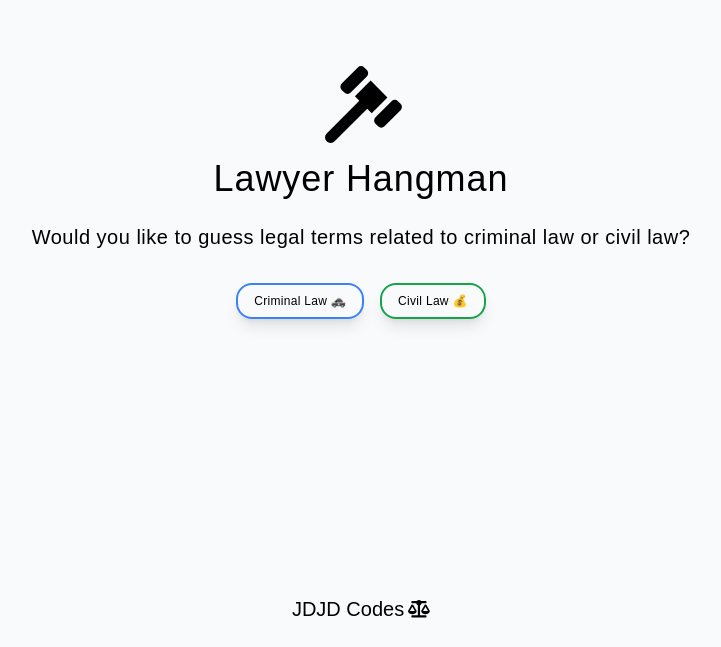
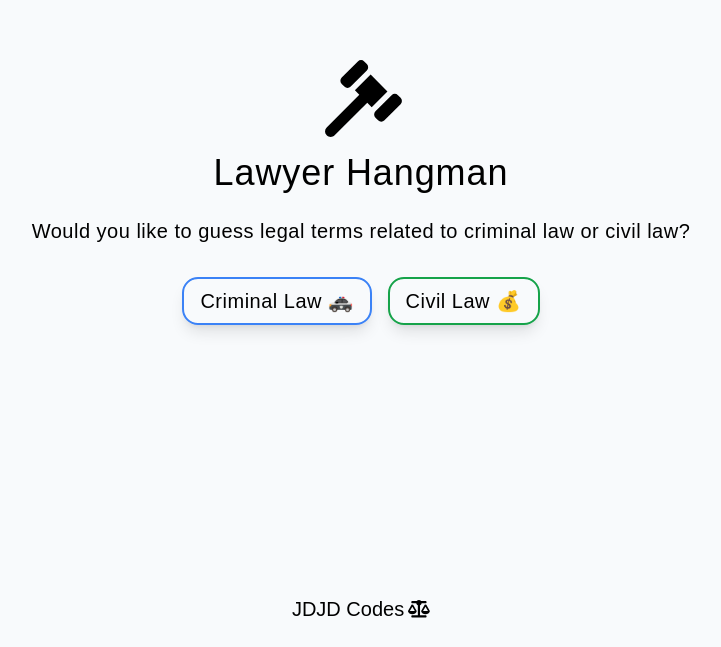
Before and after one commit to uconnwomensbball/react-lawyer-hangman, a React (Vite) app: page / in a window 1280 px wide. Shown: the part 229-876 px from the top of the page, without its empty margins (279-1000 px from the left). Built offline with nearby package versions, Linux system fonts and the light colour scheme; a web font is replaced by a local one.

Commit message:
15 Mar 26 - styles: responsiveness; fix: incorrect guess count

```diff
--- a/src/App.jsx
+++ b/src/App.jsx
@@ -16,7 +16,7 @@ console.log(randomCivilLawWord.word)
 console.log("randomWord", randomWord)
   const alphabet = "abcdefghijklmnopqrstuvwxyz"
   const [guessedLetters, setGuessedLetters] = useState([])
-  const [incorrectGuesses, setIncorrectGuesses] = useState(1)
+  const [incorrectGuesses, setIncorrectGuesses] = useState(0)
 
 
   const [isInitialScreenDisplayed, setIsInitialScreenDisplayed] = useState(true)
@@ -116,8 +116,8 @@ return (
       <h1 className="md:text-4xl md:mb-6 mb-4 mt-4 tracking-wide font-medium">Lawyer Hangman</h1>
       <h2 className="text-xs text-center md:text-xl tracking-wide">Would you like to guess legal terms related to criminal law or civil law? </h2>
       <div className="flex gap-4 pt-8">
-        <button className="text-xs px-2 border-2 border-blue-500 tracking-wide md:font-medium md:px-4 md:py-2 rounded-2xl text-xl shadow-lg hover:bg-blue-50 hover:font-semibold" onClick={()=>startGame(randomCriminalLawWord)}>Criminal Law 🚓</button>
-        <button className="text-xs px-2 border-2 border-green-600 tracking-wide font-medium px-4 py-2 rounded-2xl text-xl shadow-lg hover:bg-green-50 hover:font-semibold" onClick={()=>startGame(randomCivilLawWord)}>Civil Law 💰 </button>
+        <button className="text-xs px-2 border-2 border-blue-500 tracking-wide md:font-medium md:px-4 md:py-2 rounded-2xl md:text-xl shadow-lg hover:bg-blue-50 hover:font-semibold" onClick={()=>startGame(randomCriminalLawWord)}>Criminal Law 🚓</button>
+        <button className="text-xs px-2 border-2 border-green-600 tracking-wide font-medium px-4 py-2 rounded-2xl md:text-xl shadow-lg hover:bg-green-50 hover:font-semibold" onClick={()=>startGame(randomCivilLawWord)}>Civil Law 💰 </button>
       </div>
     </div>)}
 
```
